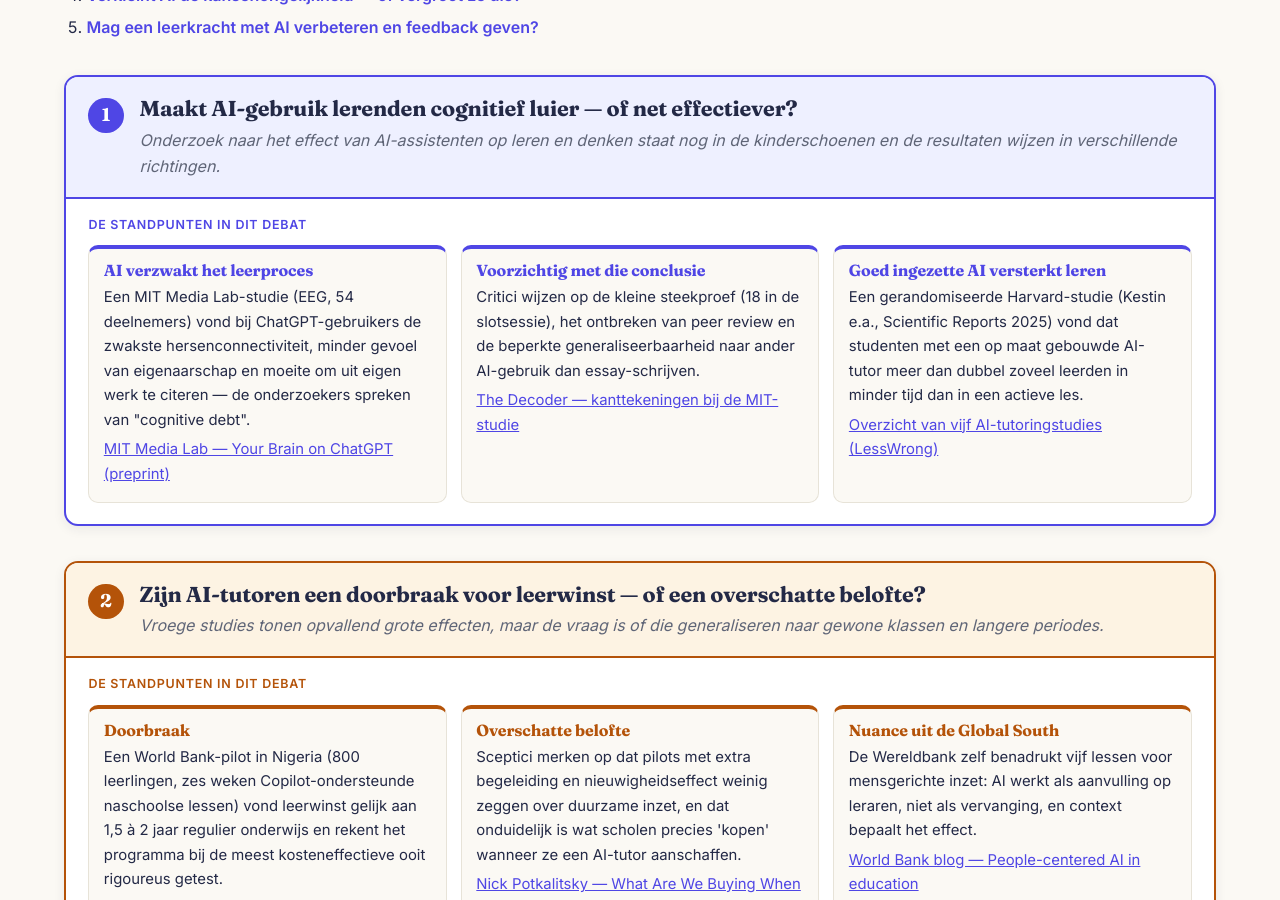
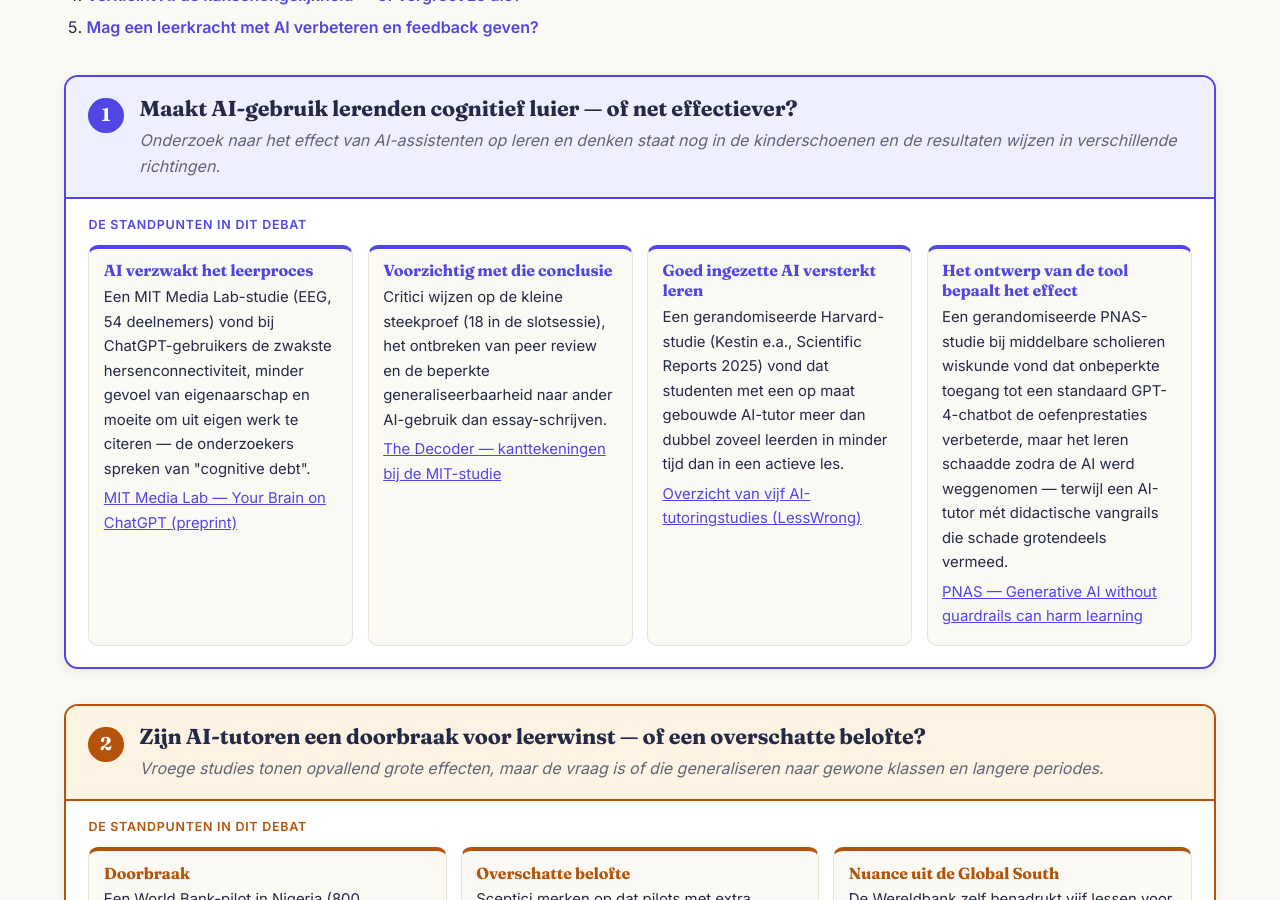
Before and after one commit to rvanbruggen/educaition, a Jekyll site: the page built from discussie.html, in a window 1280 px wide and 900 px high, scrolled down 396 px. Built offline with Jekyll 4.4.1, drawn with Linux system fonts in a browser that asks for light colours.

Commit message:
FAQ/Ter discussie onderhoud

```diff
--- a/_data/discussies.yml
+++ b/_data/discussies.yml
@@ -28,6 +28,14 @@
         in minder tijd dan in een actieve les.
       bron_naam: "Overzicht van vijf AI-tutoringstudies (LessWrong)"
       bron_url: https://www.lesswrong.com/posts/bs3yj8vLDKNnoa95m/five-recent-ai-tutoring-studies
+    - richting: "Het ontwerp van de tool bepaalt het effect"
+      samenvatting: >-
+        Een gerandomiseerde PNAS-studie bij middelbare scholieren wiskunde vond dat
+        onbeperkte toegang tot een standaard GPT-4-chatbot de oefenprestaties
+        verbeterde, maar het leren schaadde zodra de AI werd weggenomen — terwijl een
+        AI-tutor mét didactische vangrails die schade grotendeels vermeed.
+      bron_naam: "PNAS — Generative AI without guardrails can harm learning"
+      bron_url: https://www.pnas.org/doi/10.1073/pnas.2422633122
 
 - slug: ai-tutoren
   vraag: "Zijn AI-tutoren een doorbraak voor leerwinst — of een overschatte belofte?"
```
